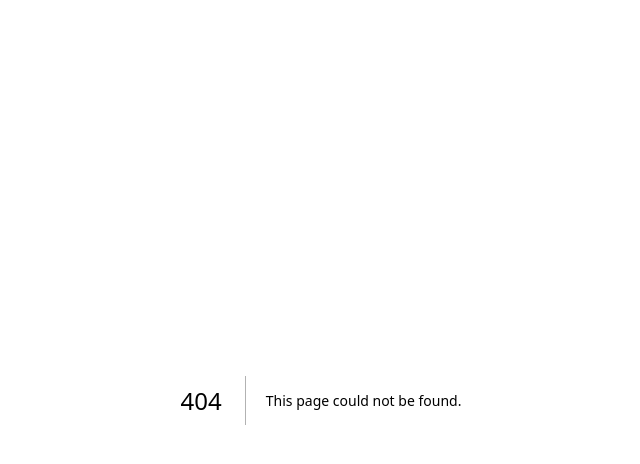
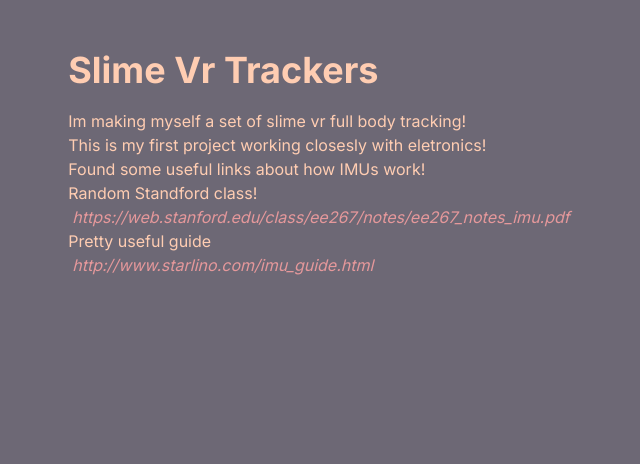
Before and after one commit to FalloutFalcon/FallconDev, a Next.js app: page /trackers in a window 1280 px wide. Before the commit this address had no page. Shown: the top 464 px of the page, without its empty margins (319-959 px from the left). Built offline with nearby package versions, Linux system fonts and the light colour scheme.

Commit message:
General improvments. Trackers

```diff
--- a/app/blog/client.tsx
+++ b/app/blog/client.tsx
@@ -8,7 +8,8 @@ function LikeComponent() {
   }
   return (
     <div>
-      <button onClick={handleClick}>Likes ({likes})</button>
+      <p>Button????</p>
+      <button className="border border-[pink] w-1/12" onClick={handleClick}>{likes}</button>
     </div>
   );
 }
--- a/app/blog/header.tsx
+++ b/app/blog/header.tsx
@@ -1,4 +1,4 @@
 function HeaderComponent() {
-  return <div>I am header component</div>;
+  return <div>Insane!!</div>;
 }
 export default HeaderComponent;
--- a/app/blog/page.tsx
+++ b/app/blog/page.tsx
@@ -7,7 +7,6 @@ export default function Home() {
       <header>
         <h1>fallcon's</h1>
         <HeaderComponent></HeaderComponent>
-        <LikeComponent></LikeComponent>
       </header>
 
       <div className="box">
@@ -81,6 +80,7 @@ export default function Home() {
       </div>
 
       <footer>
+        <LikeComponent></LikeComponent>
         <p className="pt-10">© 2023 fallcon's</p>
       </footer>
     </div>
--- a/app/globals.css
+++ b/app/globals.css
@@ -49,7 +49,6 @@ a {
 }
 a:hover {
   color:#B5838D;
-  font-size: 105%;
 }
 
 .allTheStuff {
--- a/app/page.tsx
+++ b/app/page.tsx
@@ -6,7 +6,8 @@ import profilePicEvil from "../public/fallconEvil.png";
 export default function Home() {
   return (
     <div className="flex-col text-center items-center h-auto m-0">
-      <a href="blog"> agh </a>
+      <a href="blog"> Blog? </a>
+      <a href="trackers"> Making my own slimevr trackers! </a>
       <Image className="w-1/4 mx-auto" src={profilePicEvil} alt="Picture of the author" />
     </div>
   );
--- /dev/null
+++ b/app/trackers/page.tsx
@@ -0,0 +1,14 @@
+export default function trackerPage() {
+  return (
+    <div>
+      <h1>Slime Vr Trackers</h1>
+      <p>Im making myself a set of slime vr full body tracking!</p>
+      <p>This is my first project working closesly with eletronics!</p>
+      <p>Found some useful links about how IMUs work!</p>
+      <p>Random Standford class!</p>
+      <a href="https://web.stanford.edu/class/ee267/notes/ee267_notes_imu.pdf">https://web.stanford.edu/class/ee267/notes/ee267_notes_imu.pdf</a>
+      <p>Pretty useful guide</p>
+      <a href="http://www.starlino.com/imu_guide.html">http://www.starlino.com/imu_guide.html</a>
+    </div>
+  );
+}
```
